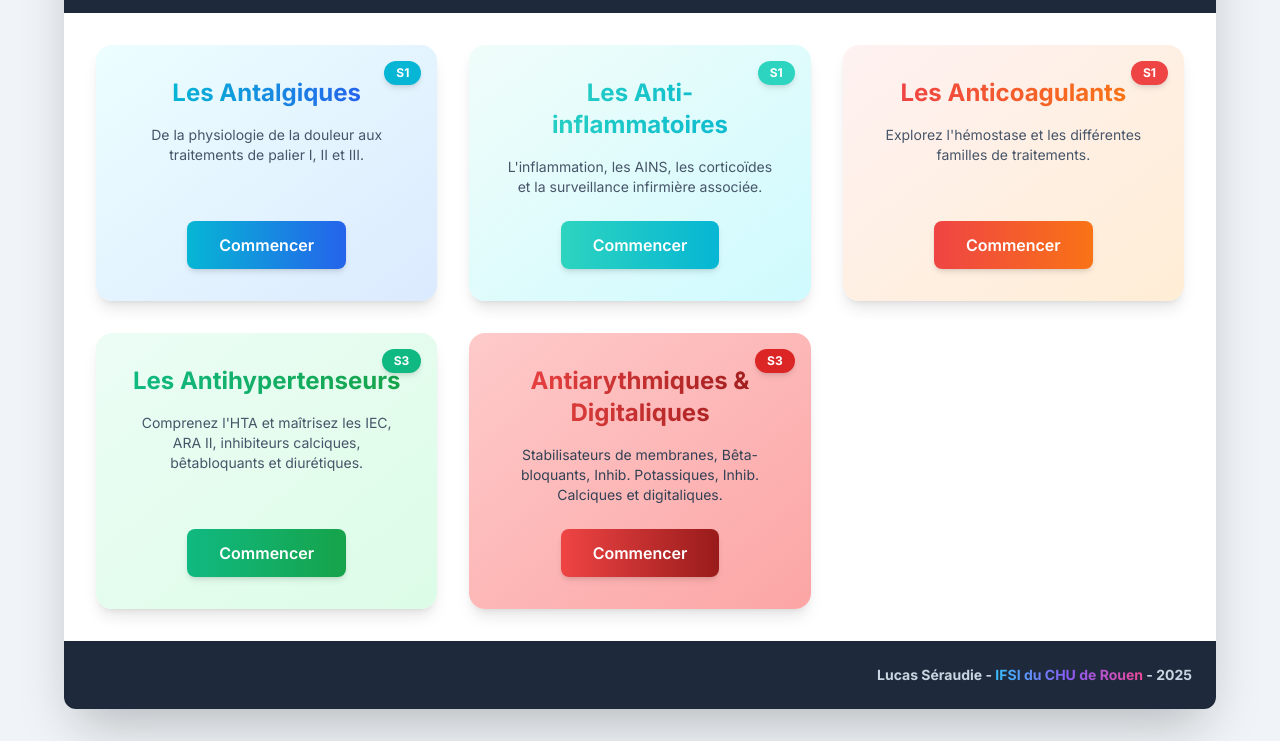
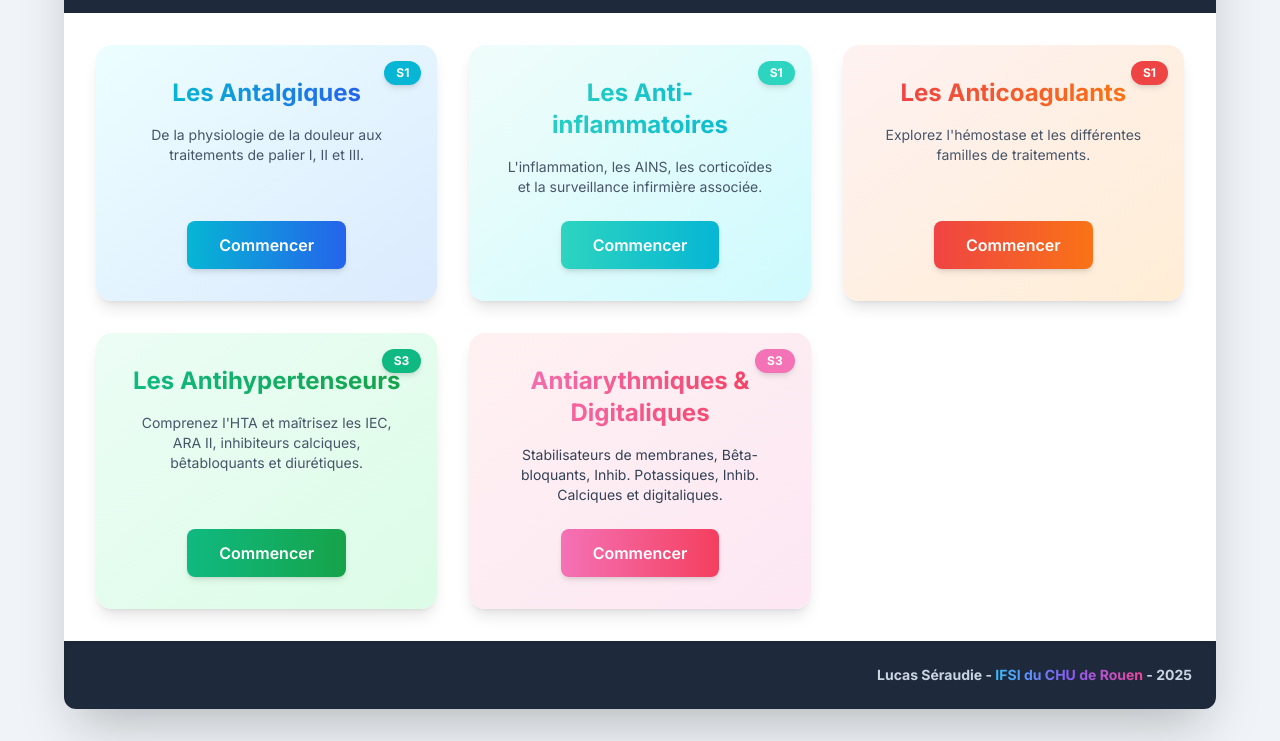
Before and after one commit to lcssrd/pharmaco, a plain HTML site: page index.html in a window 1280 px wide. Shown: the part 139-880 px from the top of the page. Drawn offline with nearby package versions, Linux system fonts and the light colour scheme.

Commit message:
Update index.html

```diff
--- a/index.html
+++ b/index.html
@@ -88,11 +88,11 @@
                     </a>
 
                     <!-- 5. Card Antiarythmiques et Digitaliques -->
-                    <a href="antiarythm.html" class="group relative bg-gradient-to-br from-red-200 to-red-300 p-8 rounded-2xl shadow-lg hover:shadow-2xl transition-all duration-300 flex flex-col text-center items-center transform hover:-translate-y-2 focus:outline-none focus:ring-4 focus:ring-red-800/50">
-                        <div class="absolute top-4 right-4 bg-red-600 text-white text-xs font-bold px-3 py-1 rounded-full shadow-md">S3</div>
-                        <h3 class="text-2xl font-bold text-slate-800 bg-gradient-to-r from-red-500 to-red-800 bg-clip-text text-transparent mb-4">Antiarythmiques & Digitaliques</h3>
+                    <a href="antiarythm.html" class="group relative bg-gradient-to-br from-rose-50 to-pink-100 p-8 rounded-2xl shadow-lg hover:shadow-2xl transition-all duration-300 flex flex-col text-center items-center transform hover:-translate-y-2 focus:outline-none focus:ring-4 focus:ring-pink-400/50">
+                        <div class="absolute top-4 right-4 bg-pink-400 text-white text-xs font-bold px-3 py-1 rounded-full shadow-md">S3</div>
+                        <h3 class="text-2xl font-bold text-slate-800 bg-gradient-to-r from-pink-400 to-rose-500 bg-clip-text text-transparent mb-4">Antiarythmiques & Digitaliques</h3>
                         <p class="text-slate-700 text-sm mb-6 flex-grow">Stabilisateurs de membranes, Bêta-bloquants, Inhib. Potassiques, Inhib. Calciques et digitaliques.</p>
-                        <span class="bg-gradient-to-r from-red-500 to-red-800 text-white font-semibold py-3 px-8 rounded-lg shadow-md group-hover:scale-105 transition-transform duration-300 w-full md:w-auto">Commencer</span>
+                        <span class="bg-gradient-to-r from-pink-400 to-rose-500 text-white font-semibold py-3 px-8 rounded-lg shadow-md group-hover:scale-105 transition-transform duration-300 w-full md:w-auto">Commencer</span>
                     </a>
 
                 </div>
```
